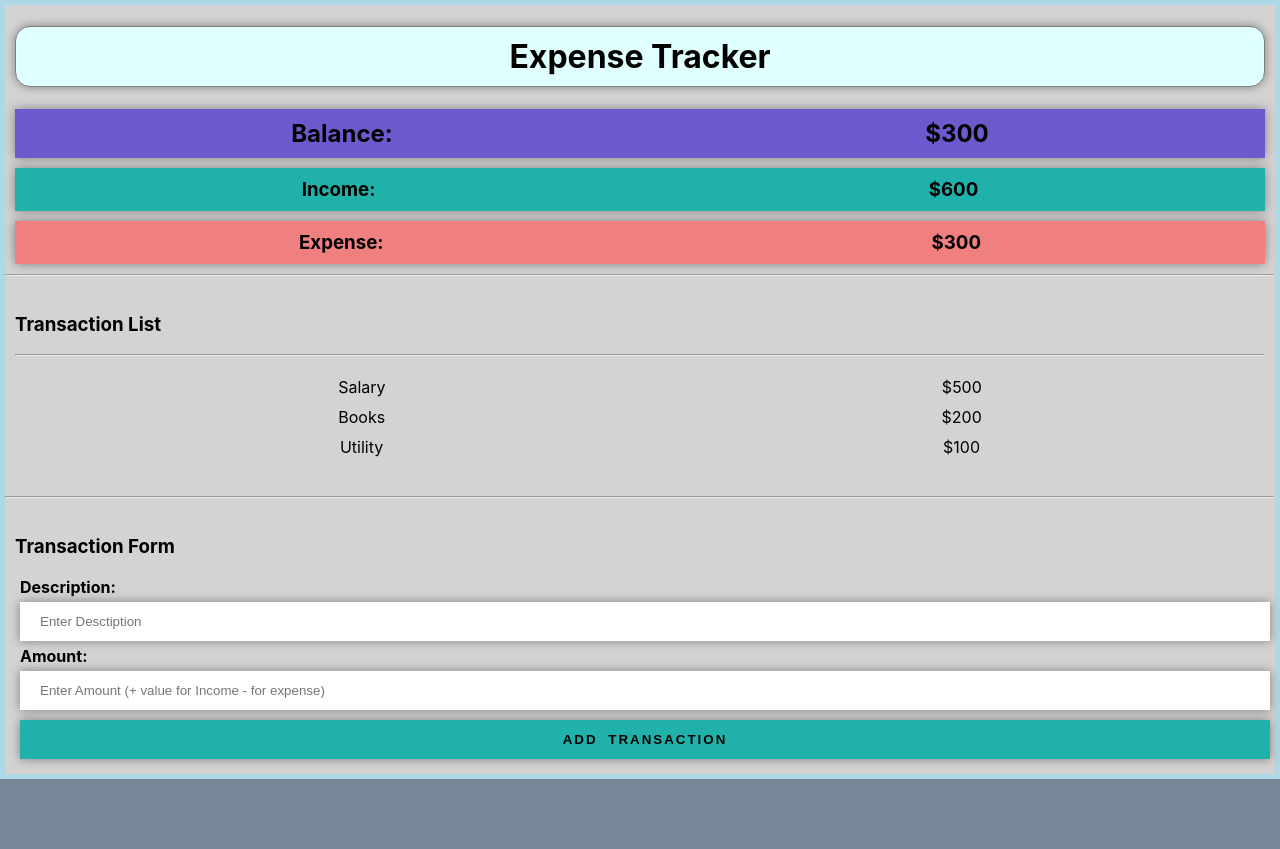
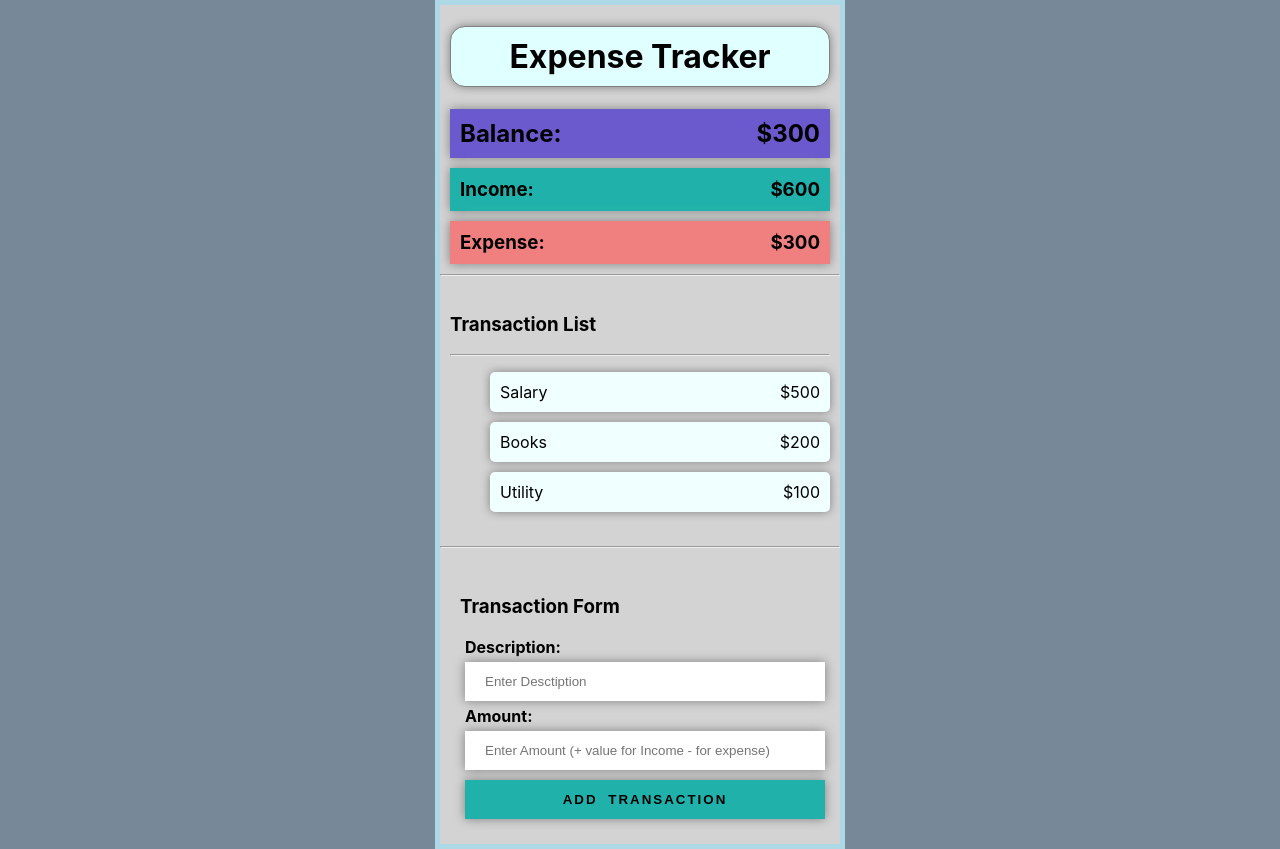
Before and after one commit to tahseenafzal/expense_app_prj1, a React (Create React App) app: page / in a window 1280 px wide. Before the commit the page ends 800 px from the top, so only its background shows below. Built offline with nearby package versions, Linux system fonts and the light colour scheme.

Commit message:
Update App.css

```diff
--- a/src/App.css
+++ b/src/App.css
@@ -4,9 +4,11 @@ body {
 }
 
 .App {
-  max-width: 100%;
+  max-width: 400px;
+  margin: auto;
   border: 5px solid lightblue;
   background-color: lightgray;
+  box-shadow: 0 0 10p slategray;
 }
 
 .header {
@@ -24,7 +26,7 @@ body {
 
 .balance {
   display: flex;
-  justify-content: space-around;
+  justify-content: space-between;
   background-color: slateblue;
   padding: 10px;
   margin: 10px;
@@ -33,7 +35,7 @@ body {
 
 .income {
   display: flex;
-  justify-content: space-around;
+  justify-content: space-between;
   background-color: lightseagreen;
   padding: 10px;
   margin: 10px;
@@ -42,7 +44,7 @@ body {
 
 .expense {
   display: flex;
-  justify-content: space-around;
+  justify-content: space-between;
   background-color: lightcoral;
   padding: 10px;
   margin: 10px;
@@ -51,21 +53,26 @@ body {
 
 .list {
   padding: 10px;
+  list-style: none;
 }
 
 .list li {
   display: flex;
-  justify-content: space-around;
-  padding: 5px;
+  justify-content: space-between;
+  padding: 10px;
+  box-sizing: border-box;
+  background-color: azure;
+  margin-bottom: 10px;
+  box-shadow: 0 0 10px gray;
+  border-radius: 5px;
 }
 
 .form {
-  padding: 10px;
+  padding: 20px;
 }
 
 .form input {
   width: 100%;
-  padding: 5px;
   margin: 5px;
   box-sizing: border-box;
   padding: 12px 20px;
```
